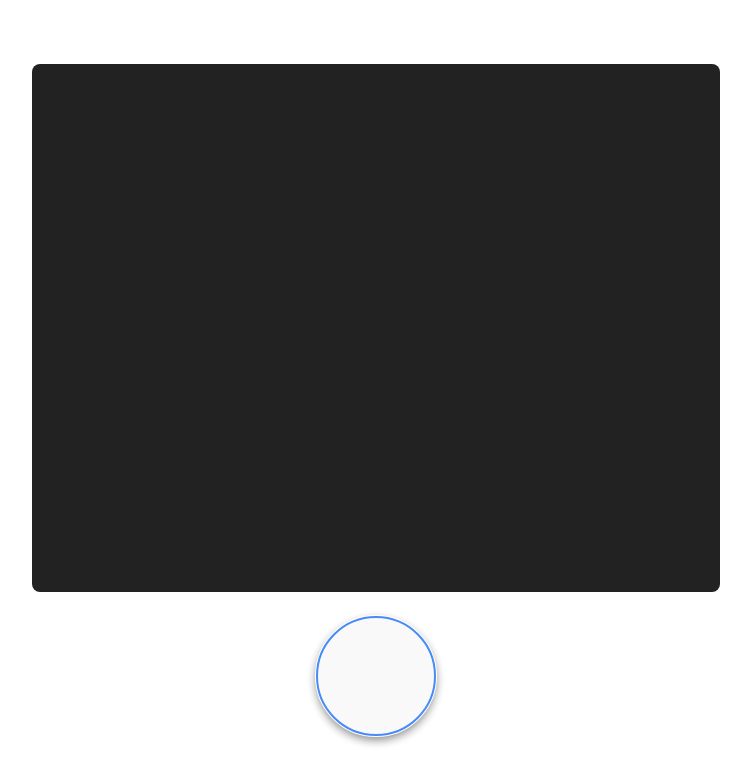
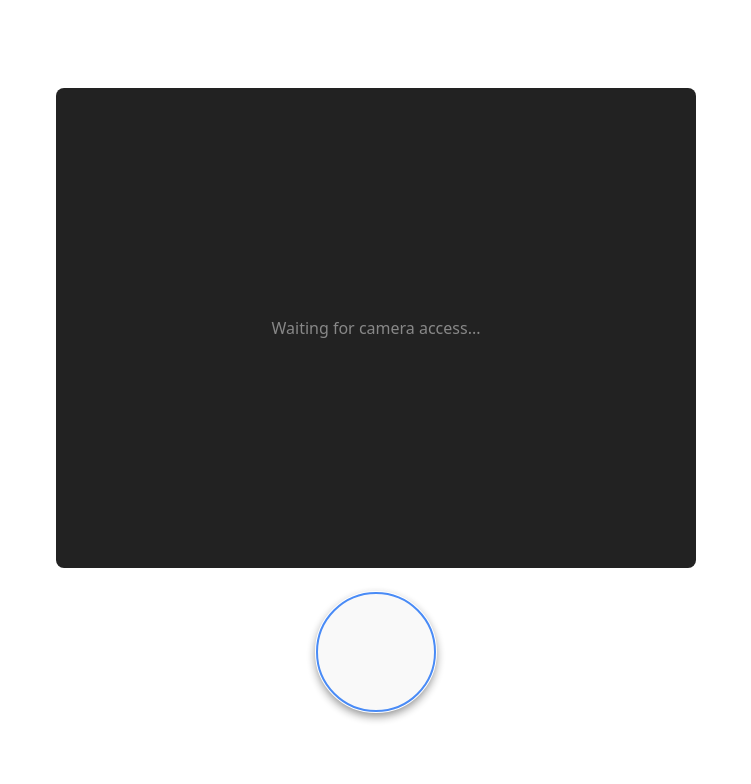
Before and after one commit to jasonsof/video-capture-demo, a React (Vite) app: page / in a window 1280 px wide. Shown: the top 784 px of the page, without its empty margins (264-1015 px from the left). Built offline with nearby package versions, Linux system fonts and the light colour scheme.

Commit message:
video placeholder

```diff
--- a/src/App.css
+++ b/src/App.css
@@ -51,9 +51,29 @@
 }
 
 .video-preview {
-  background: #222222;
+  width: 640px;
+  aspect-ratio: 4 / 3;
+  background: #222;
   border-radius: 8px;
-  padding: 24px;
-  width: 640px;
-  height: 480px;
+  overflow: hidden;
+  display: flex;
+  align-items: center;
+  justify-content: center;
 }
+
+.video-element {
+  width: 100%;
+  height: 100%;
+  object-fit: cover;
+  border-radius: 8px;
+}
+
+.video-placeholder {
+  width: 100%;
+  height: 100%;
+  display: flex;
+  align-items: center;
+  justify-content: center;
+  color: #888;
+  font-size: 1rem;
+}
--- a/src/components/VideoPreview.tsx
+++ b/src/components/VideoPreview.tsx
@@ -5,8 +5,10 @@ type VideoPreviewProps = {
 function VideoPreview({ file }: VideoPreviewProps) {
   return (
     <div className="video-preview">
-      {file && (
-        <video controls autoPlay src={URL.createObjectURL(file)} />
+      {file ? (
+        <video className="video-element" controls autoPlay src={URL.createObjectURL(file)} />
+      ) : (
+        <div className="video-placeholder">Waiting for camera access...</div>
       )}
     </div>
   )
```
